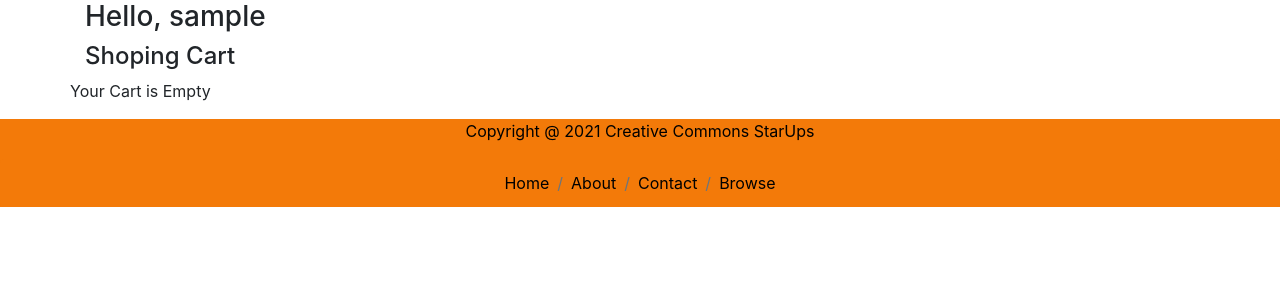
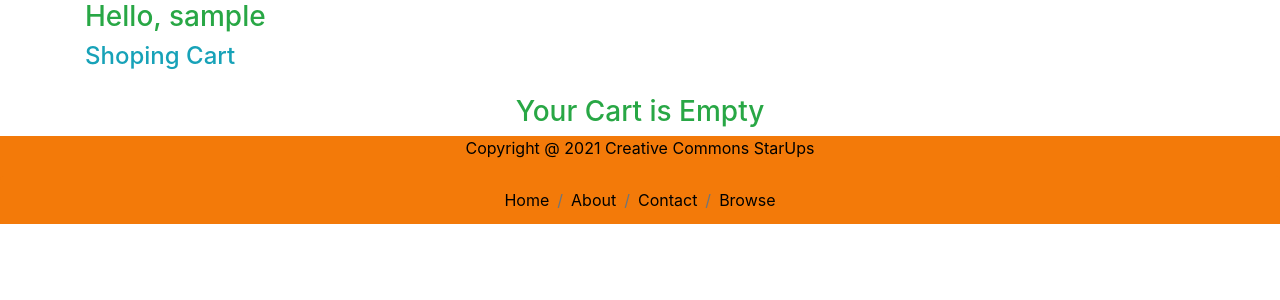
Before and after one commit to Rong-Wu/GourmetFoodStore, a Flask app: template templates/cart.html in a window 1280 px wide. Shown: the part 223-523 px from the top of the page. Run offline with Flask 2, Linux system fonts and the light colour scheme; the template is opened without the code that fills it: most values are stand-ins (such as "Sample title", 1, 10 or a date in 2020); some libraries are stand-ins or nearby versions.

Commit message:
Add files via upload
cart.html is looks better now

```diff
--- a/templates/cart.html
+++ b/templates/cart.html
@@ -3,16 +3,14 @@
 
 <div class="container">
     <div>
-        <h3>Hello, {{username}}</h3>
-        <h4>Shoping Cart</h4>
+        <h3 class="text-success">Hello, {{username}}</h3>
+        <h4 class="text-info">Shoping Cart</h4>
     </div>
     <div class="row">
-        <div class="container-table-cart pos-relative">
-            <div class="wrap-table-shopping-cart bgwhite">
+        <div class="container-fluid pos-relative">
                 {% if 'cart_item' in session %}
-                <p><a class="nav-link" href="/emptyCart">Empty Cart</a></p>
-
-                <table>
+                <p><a class="nav-link text-right " href="/emptyCart">Empty Cart</a></p>
+                <table class="table">
                     <thead>
                         <tr>
                             <th>Product</th>
@@ -31,14 +29,14 @@
                         <td>
                             <div>
                                 <a class="thumbnail pull-left" href="#">
-                                <img style="width: 72px; height: 72px; display: block;" alt="72x72" src="/{{ session['cart_item'][key]['image'] }}"></a>
+                                <img style="width: 100px; height: 100px; display: block;" alt="100x100" src="/{{ session['cart_item'][key]['image'] }}"></a>
 
                                 <a href="#">{{session['cart_item'][key]['name']}}</a>
 
                             </div>
                         </td>
                         <td>
-                            <input type="text" class="form-control" value="{{quantity}}"/>
+                            <input type="text" class="form-control" value="{{quantity}}" size="4"/>
                         </td>
                         <td><strong>${{price}}</strong></td>
                         <td><strong>${{item_price}}</strong></td>
@@ -55,14 +53,20 @@
                     </tr>
                     </tbody>
                 </table>
-                <button id="btnSignUp" class="btn btn-lg yellow-button" type="submit">Check Out</button>
+                <div class="d-grid gap-2 d-md-flex justify-content-md-end">
+                    <button id="btnSignUp" class="btn btn-lg yellow-button" type="submit"><a href="/checkout">Check Out</a></button>
+                    <p></p>
+                </div>
+                {% else: %}
+                <div>
+                    <p></p>
+                    <h3 class="text-success text-center"> Your Cart is Empty</h3>
 
-                {% else: %}
-                <div><p>Your Cart is Empty</p></div>
+                </div>
                 {% endif %}
 
             </div>
-        </div>
+
     </div>
 </div>
 {% include "footer.html" %}
```
